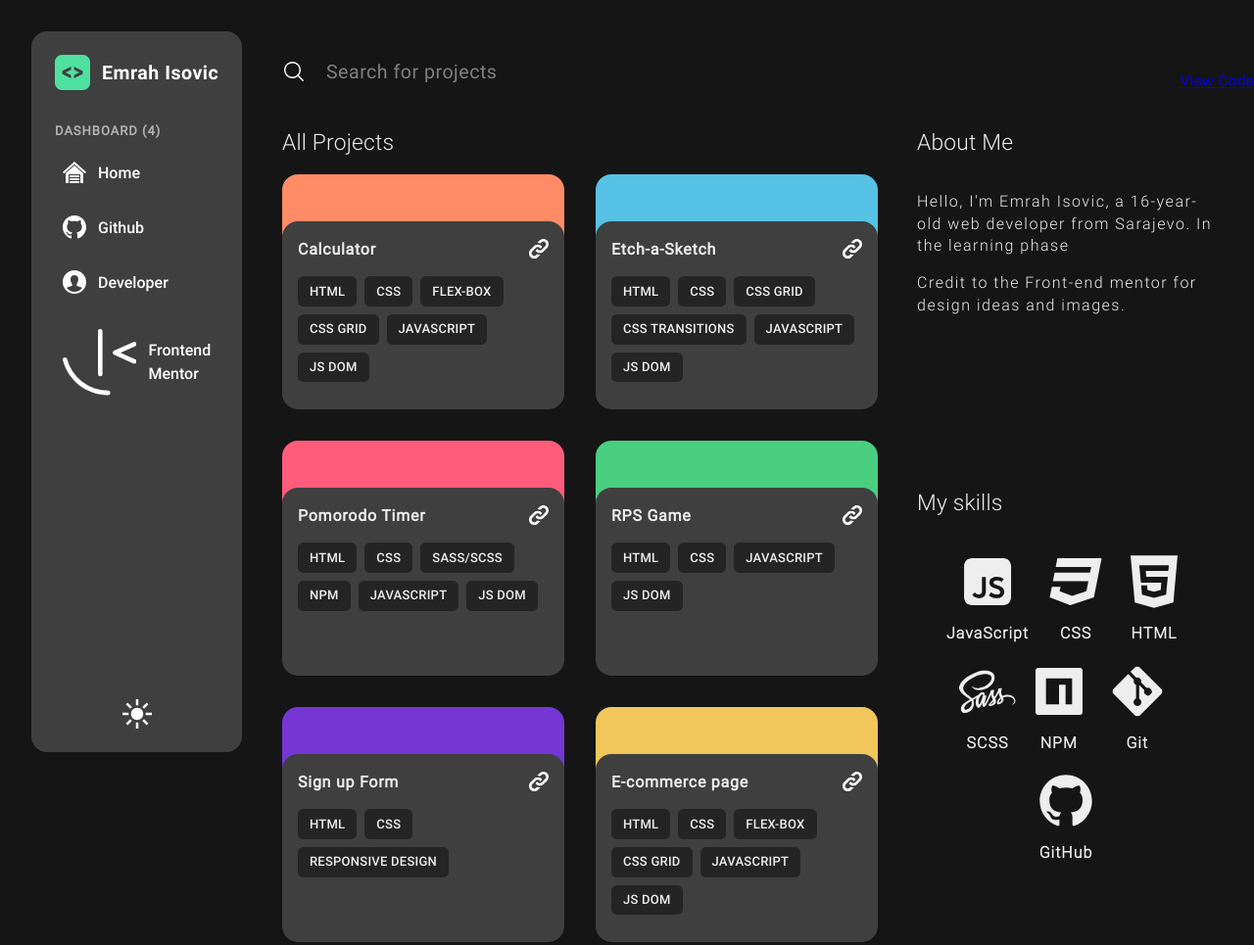
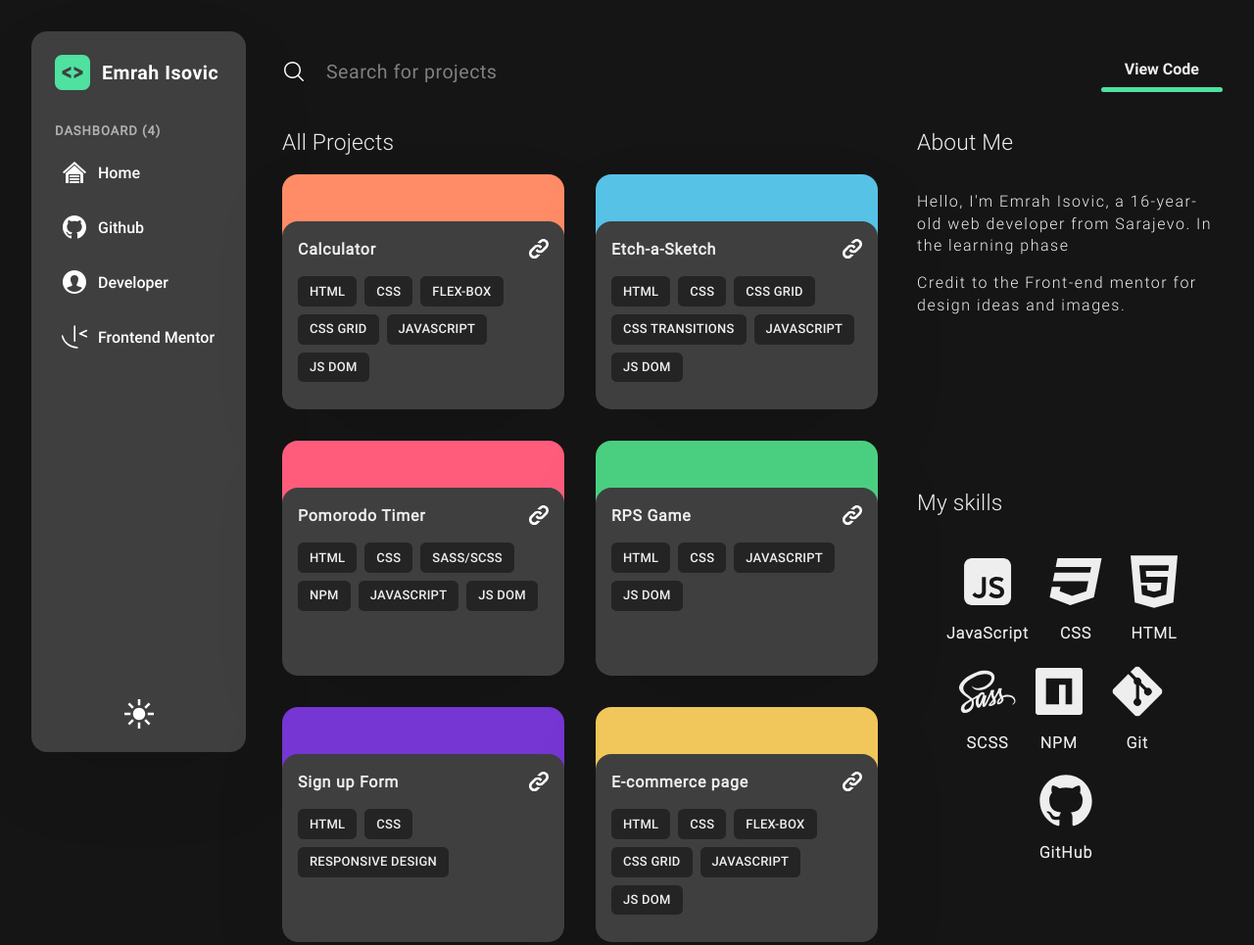
Before and after one commit to EmrahIso/Admin-dashboard, a plain HTML site: page index.html in a window 1280 px wide. Shown: the whole page at 98% size. Drawn offline with Linux system fonts and the light colour scheme; a script that the page names is missing.

Commit message:
Added styling for about, main and sidebar sections

```diff
--- a/src/style.css
+++ b/src/style.css
@@ -116,6 +116,13 @@ p, h1, h2, h3, h4, h5, h6 {
    --fs-800: 5.625rem;  /* 90px */
    --fs-900: 7rem;       /* 112px */
 
+  /* BOX SHADOW */
+
+   --shw-dark-bottom: 0 2rem 6rem rgba(0, 0, 0, 0.3);
+   --shw-medium-bottom: 0 2rem 5rem rgba(0, 0, 0, 0.08);
+   --shw-light-bottom: 0 2rem 5rem rgba(0, 0, 0, 0.06);
+   --shw-mini-light-bottom: 0 2rem 4rem rgba(0, 0, 0, 0.06);
+
   /* COLORS */
 
   /* PRIMARY */
@@ -135,21 +142,25 @@ p, h1, h2, h3, h4, h5, h6 {
 
   /* NEUTRAL */
 
-   --clr-neutral-100: #ffffff;
-   --clr-neutral-200: #eeeeee;
-   --clr-neutral-300: #b2b2b2;
-   --clr-neutral-400: #808080;
-   --clr-neutral-500: #3F3F3F;
-   --clr-neutral-600: #242424;
-   --clr-neutral-700: #151515;
-
-   /*--clr-neutral-100: #151515;
+   --clr-neutral-100: #151515;
    --clr-neutral-200: #242424;
    --clr-neutral-300: #3F3F3F;
    --clr-neutral-400: #808080;
-   --clr-neutral-500: #b2b2b2;
-   --clr-neutral-600: #eeeeee;
-   --clr-neutral-700: #ffffff;*/
+   --clr-neutral-500: #ffffff;
+   --clr-neutral-600: #f5f7ff;
+   --clr-neutral-700: #fefefe;
+}
+
+:root.dark {
+  /* NEUTRAL */
+
+  --clr-neutral-100: #ffffff;
+  --clr-neutral-200: #eeeeee;
+  --clr-neutral-300: #b2b2b2;
+  --clr-neutral-400: #808080;
+  --clr-neutral-500: #3F3F3F;
+  --clr-neutral-600: #242424;
+  --clr-neutral-700: #151515;
 }
 
 /* GLOBAL */
@@ -190,7 +201,7 @@ p, h1, h2, h3, h4, h5, h6 {
   grid-area: header;
   display: flex;
   align-items: end;
-  margin-bottom: 2.5px;
+  margin: 0 2rem 2.5px 0;
   gap: 2rem;
 }
 
@@ -236,22 +247,54 @@ p, h1, h2, h3, h4, h5, h6 {
   fill: var(--clr-neutral-100);
 }
 
-.header__section-projects-button {
+.header__section-projects {
+  position: relative;
+}
+
+.header__section-projects-link:link,
+.header__section-projects-link:visited {
   height: auto;
   width: auto;
   border: none;
+  display: inline-block;
+  text-decoration: none;
   padding: .75rem 1.5rem;
 
   cursor: pointer;
-  background-color: var(--clr-primary-400);
-  color: var(--clr-neutral-700);
-  border-radius: 50rem;
+  background-color: transparent;
+  color: var(--clr-neutral-200);
+  border-radius: 3px;
 
   position: relative;
+  font-family: var(--font-bold);
   transition: all .2s;
-  overflow: hidden;
+  z-index: 9;
+}
 
-  display: none;
+.header__section-projects-link:hover,
+.header__section-projects-link:active {
+  color: var(--clr-neutral-700);
+}
+
+.header__section-projects-link:link + span,
+.header__section-projects-link:visited + span {
+  height: 5px;
+  width: 100%;
+  display: inline-block;
+  border-radius: 3px;
+
+  position: absolute;
+  left: 0;
+  bottom: 0;
+
+  background-color: var(--clr-primary-400);
+  pointer-events: none;
+  transition: all .2s;
+}
+
+.header__section-projects-link:hover + span,
+.header__section-projects-link:active + span {
+  height: 100%;
 }
 
 /* SIDEBAR */
@@ -268,6 +311,7 @@ p, h1, h2, h3, h4, h5, h6 {
 
   background-color: var(--clr-neutral-500);
   border-radius: 1rem;
+  box-shadow: var(--shw-medium-bottom);
   height: max(27rem, calc(100vh - 4rem));
   height: max(27rem, calc(100dvh - 4rem));
 }
@@ -332,8 +376,15 @@ p, h1, h2, h3, h4, h5, h6 {
 }
 
 .sidebar__nav-list-item-icon {
+  height: 24px;
+  width: 24px;
+
   fill: var(--clr-neutral-100);
   transition: all .2s;
+}
+
+.sidebar__nav-list-item-icon--front-end-mentor {
+  transform: scale(1.1);
 }
 
 .sidebar__section-theme-icon--dark {
@@ -412,6 +463,7 @@ p, h1, h2, h3, h4, h5, h6 {
   position: relative;
 
   border-radius: 1rem;
+  box-shadow: var(--shw-medium-bottom);
   overflow: hidden;
 }
 
```
